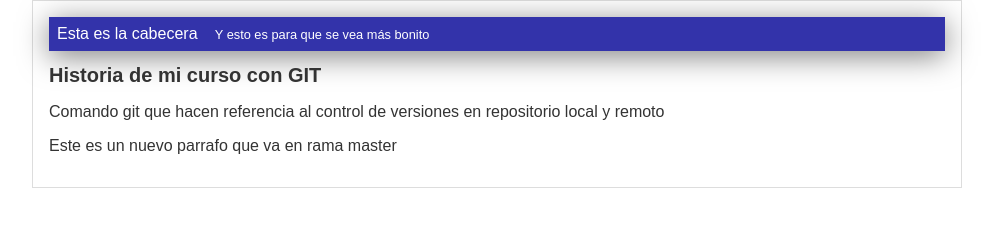
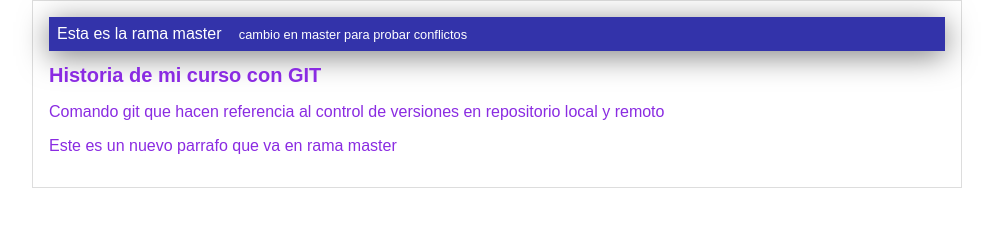
Before and after one commit to CarlosEduardoCardonaB/curso_git_platzi, a plain HTML site: page index.html in a window 1280 px wide. Shown: the whole page, without its empty margins (143-1136 px from the left). Drawn offline with Linux system fonts and the light colour scheme.

Commit message:
cambios para generar conflicto adrede

```diff
--- a/css/estilos.css
+++ b/css/estilos.css
@@ -1,5 +1,5 @@
 body{
-    color:#333;
+    color: blueviolet;
     text-align: center;
     font-family: Arial, Helvetica, sans-serif;
     font-size: 16px;
--- a/index.html
+++ b/index.html
@@ -8,7 +8,7 @@
 
         <div id="container">
             <div id="cabecera">
-                Esta es la cabecera <span id="tagline">Y esto es para que se vea más bonito</span>
+                Esta es la rama master <span id="tagline">cambio en master para probar conflictos</span>
             </div>
             <div id="post">
                 <h1>Historia de mi curso con GIT</h1>
```
